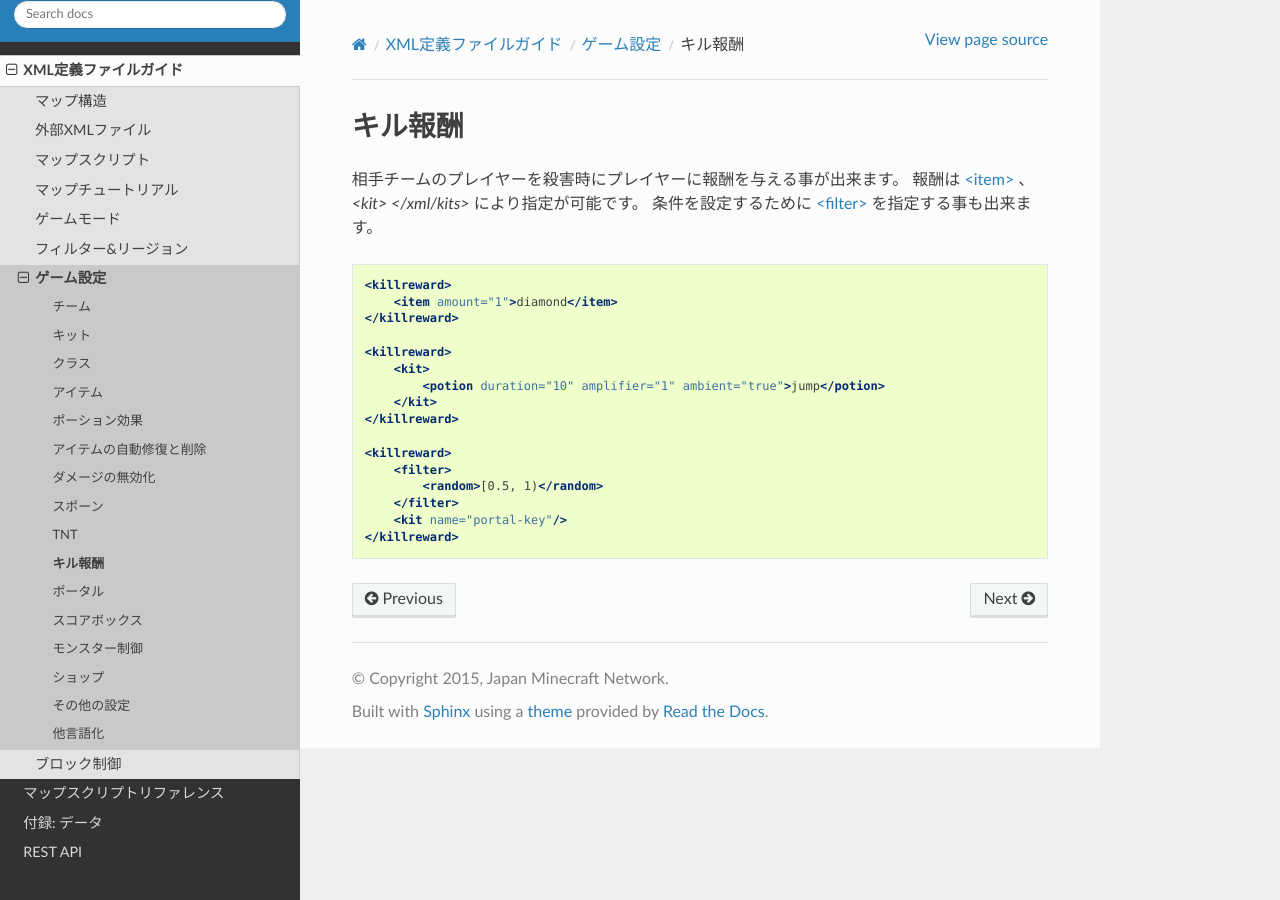
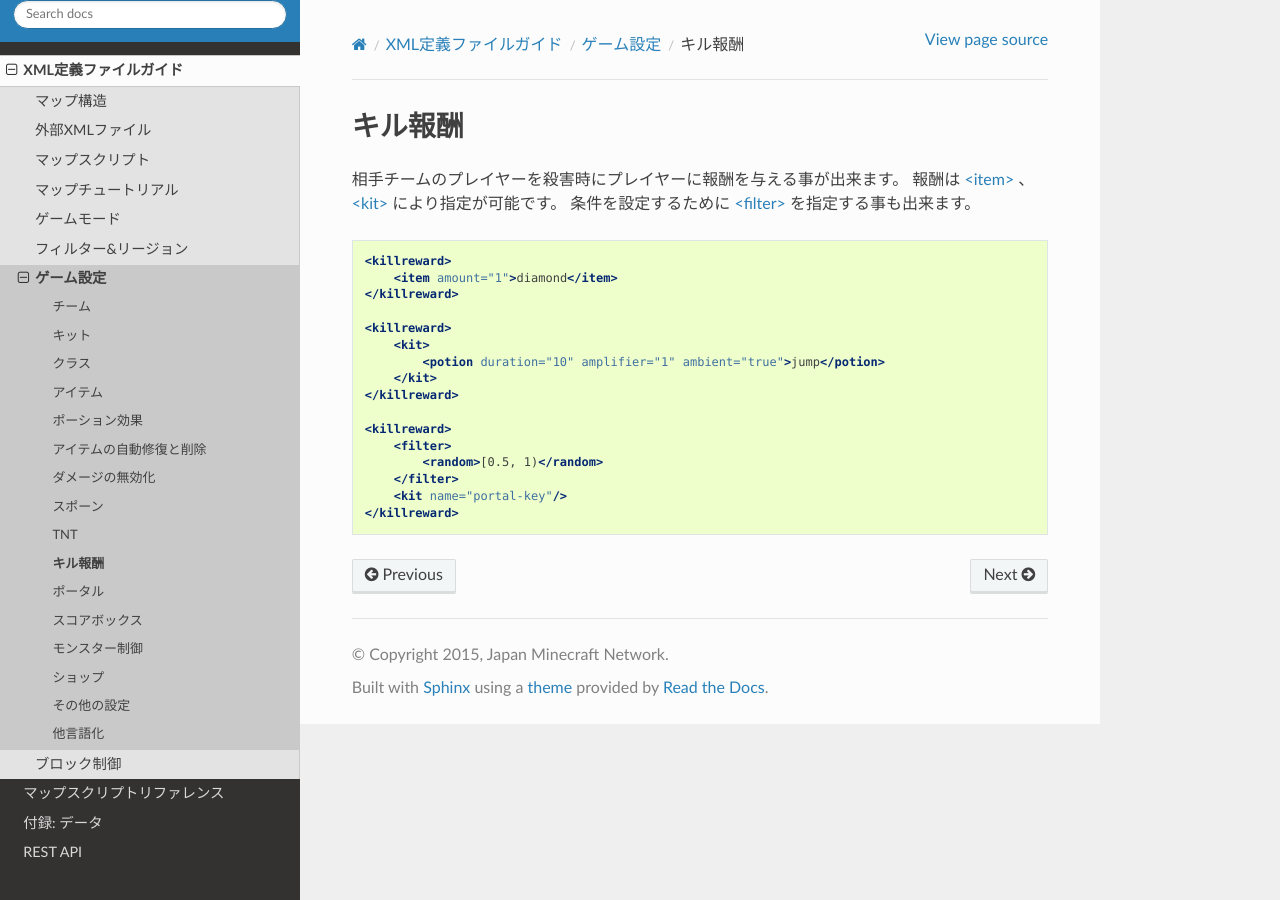
Before and after one commit to MinecraftJP/pvp-docs, a Sphinx documentation site: the page built from docs/xml/killreward.rst, in a window 1280 px wide. Built offline with Sphinx 7.4.7 and the Read the Docs theme 2.0.0, drawn with Linux system fonts in a browser that asks for light colours.

Commit message:
blockdropsとkillrewardの書式ミスを修正

```diff
--- a/docs/xml/blockdrops.rst
+++ b/docs/xml/blockdrops.rst
@@ -3,7 +3,7 @@
 
 ``<blockdrops>`` ノードを定義する事により、ブロック破壊時の挙動を変更する事が出来ます。
 
-.. code-block: xml
+.. code-block:: xml
 
    <blockdrops>
      <!-- ルール (複数可) -->
--- a/docs/xml/killreward.rst
+++ b/docs/xml/killreward.rst
@@ -1,7 +1,7 @@
 キル報酬
 ========
 
-相手チームのプレイヤーを殺害時にプレイヤーに報酬を与える事が出来ます。 報酬は :doc:`<item> </xml/items>` 、 `<kit> </xml/kits>` により指定が可能です。
+相手チームのプレイヤーを殺害時にプレイヤーに報酬を与える事が出来ます。 報酬は :doc:`<item> </xml/items>` 、 :doc:`<kit> </xml/kits>` により指定が可能です。
 条件を設定するために :doc:`<filter> </xml/filters>` を指定する事も出来ます。
 
 .. code-block:: xml
```
